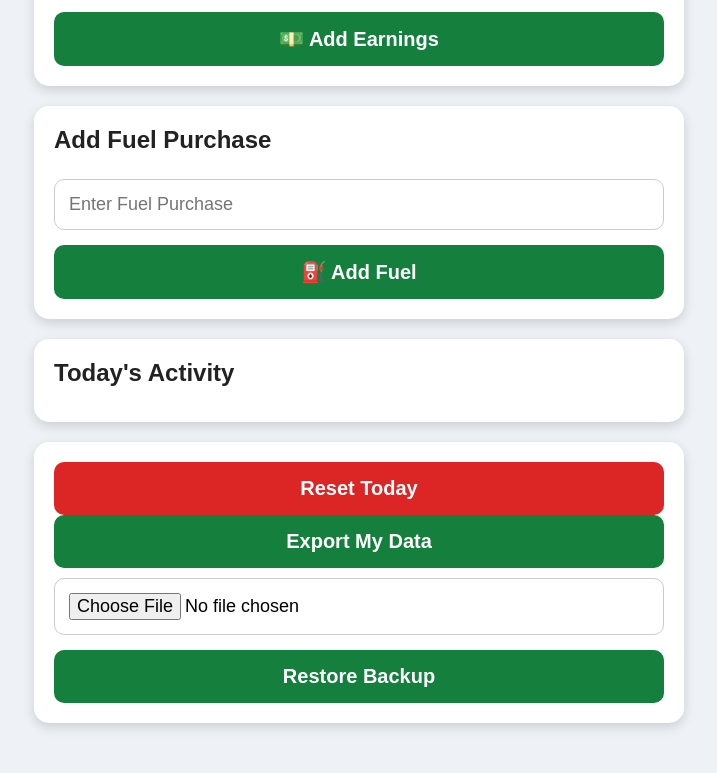
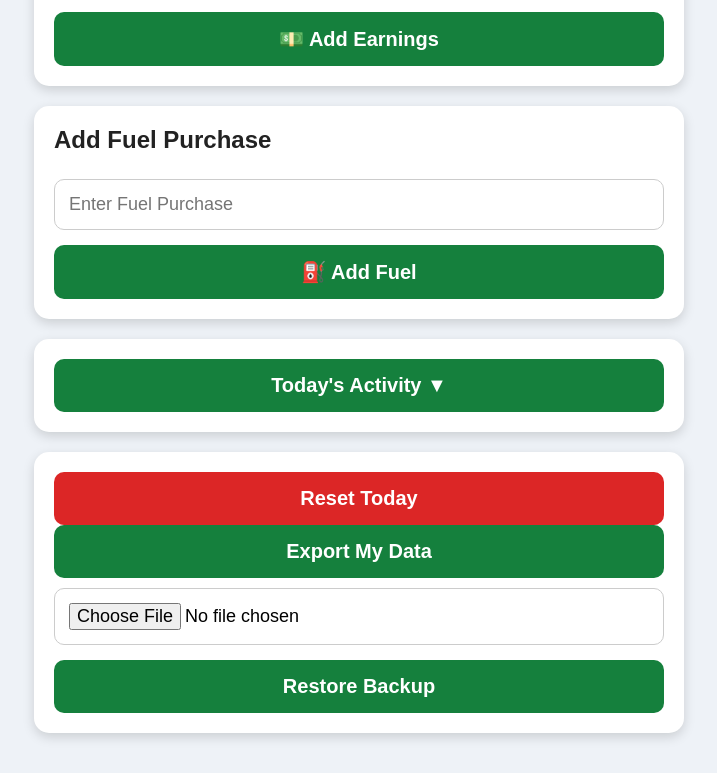
Before and after one commit to MattixMenance/GigTracker, a plain HTML site: page index.html in a window 1280 px wide. Shown: the part 2271-3044 px from the top of the page, without its empty margins (281-998 px from the left). Drawn offline with Linux system fonts and the light colour scheme.

Commit message:
GigTracker v2.4 - collapsible activity

```diff
--- a/app.js
+++ b/app.js
@@ -748,7 +748,28 @@ if(dailyResults){
 // ===========================
 
 // ===========================
-
+function toggleHistory(button){
+
+    const historyList =
+        document.getElementById("history");
+
+    if(historyList.style.display === "none"){
+
+        historyList.style.display = "block";
+
+        button.textContent =
+            "Today's Activity ▲";
+
+    }else{
+
+        historyList.style.display = "none";
+
+        button.textContent =
+            "Today's Activity ▼";
+
+    }
+
+}
 function addEarnings(){
 
     const amount = parseFloat(
--- a/index.html
+++ b/index.html
@@ -197,12 +197,17 @@ placeholder="Enter Fuel Purchase">
 
 <div class="card">
 
-<h2>Today's Activity</h2>
+<button
+    type="button"
+    onclick="toggleHistory(this)">
+    Today's Activity ▼
+</button>
 
-<ul id="history">
+<ul
+    id="history"
+    style="display:none;">
 
 </ul>
-
 </div>
 
 <!-- RESET -->
```
